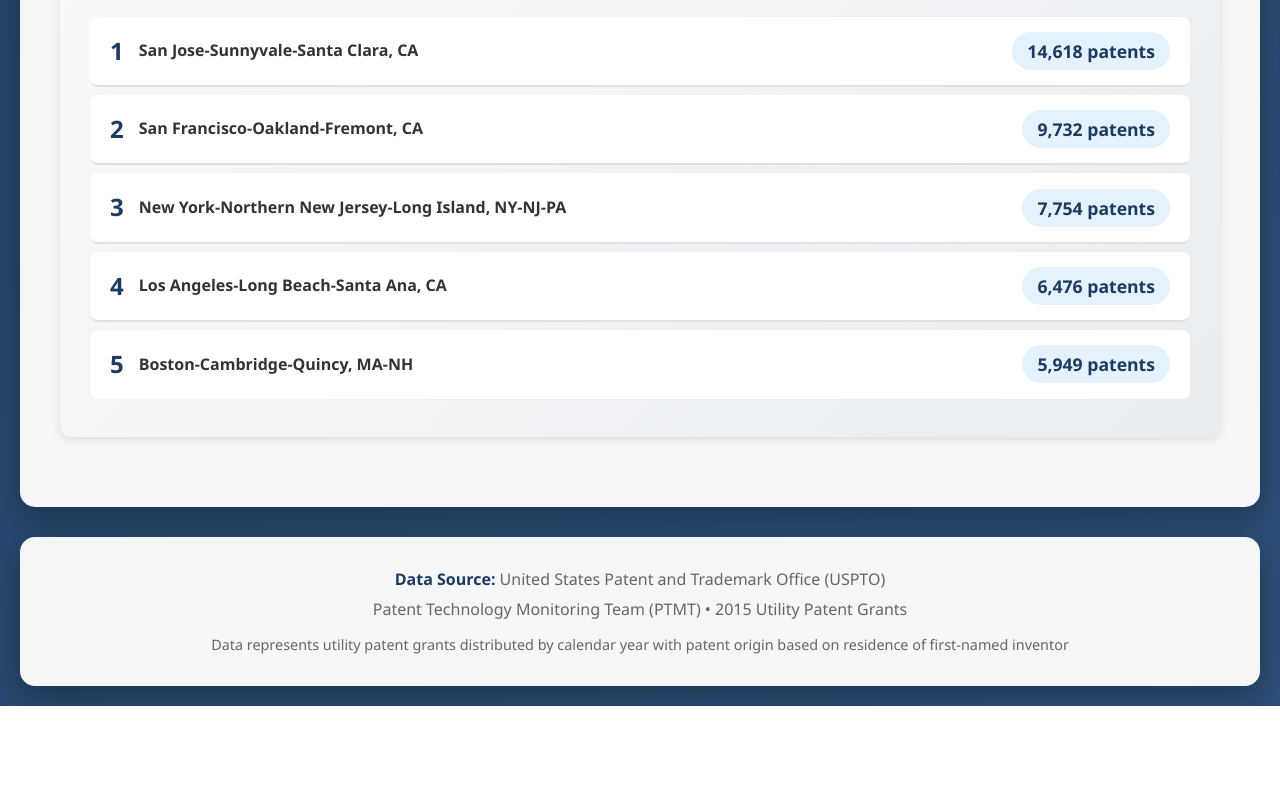
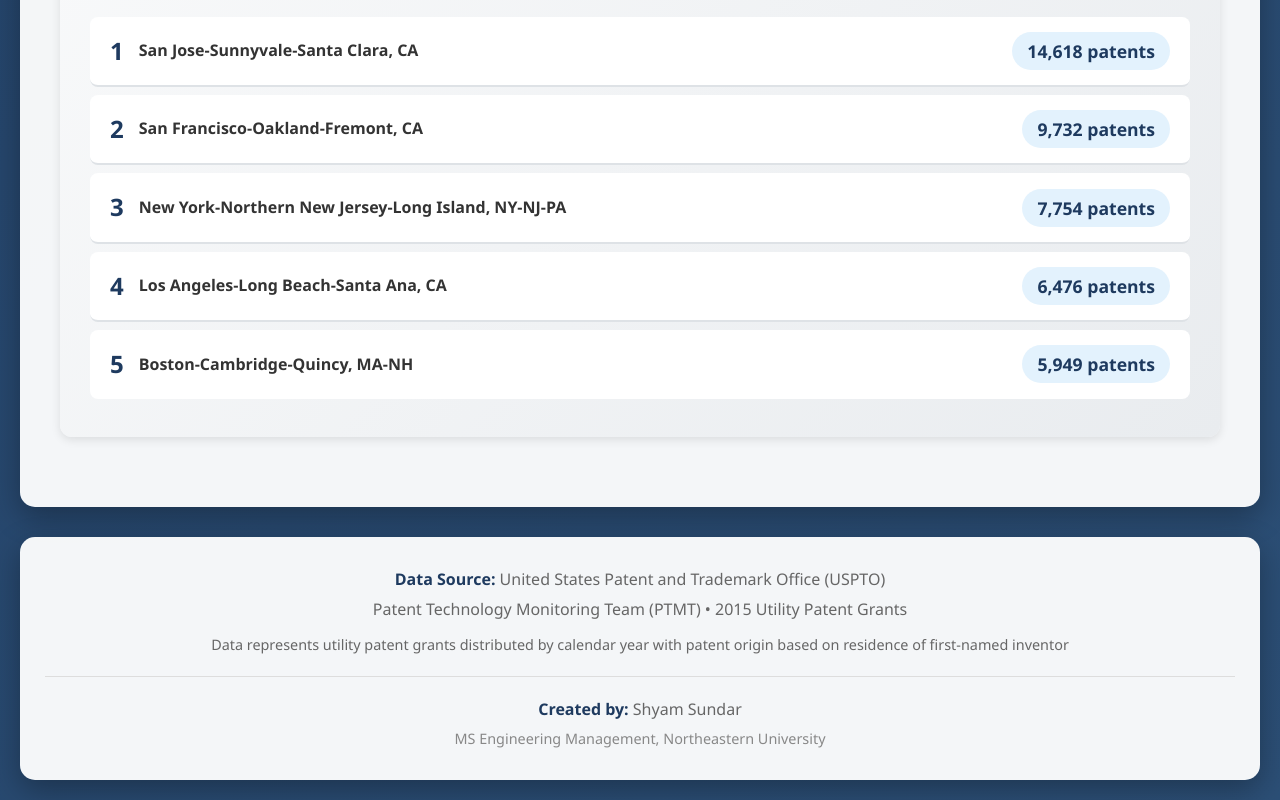
Before and after one commit to contactshyam14-code/ass3, a plain HTML site: page index.html in a window 1280 px wide. Shown: the part 2366-3166 px from the top of the page. Before the commit the page ends 3072 px from the top, so only its background shows below. Drawn offline with Linux system fonts and the light colour scheme.

Commit message:
Update index.html

```diff
--- a/index.html
+++ b/index.html
@@ -351,6 +351,9 @@
             <p><strong>Data Source:</strong> United States Patent and Trademark Office (USPTO)</p>
             <p>Patent Technology Monitoring Team (PTMT) • 2015 Utility Patent Grants</p>
             <p style="margin-top: 10px; font-size: 0.9em;">Data represents utility patent grants distributed by calendar year with patent origin based on residence of first-named inventor</p>
+            <hr style="border: none; border-top: 1px solid #ddd; margin: 20px 0;">
+            <p style="margin-top: 15px;"><strong>Created by:</strong> Shyam Sundar</p>
+            <p style="font-size: 0.9em; color: #888;">MS Engineering Management, Northeastern University</p>
         </footer>
     </div>
 </body>
```
